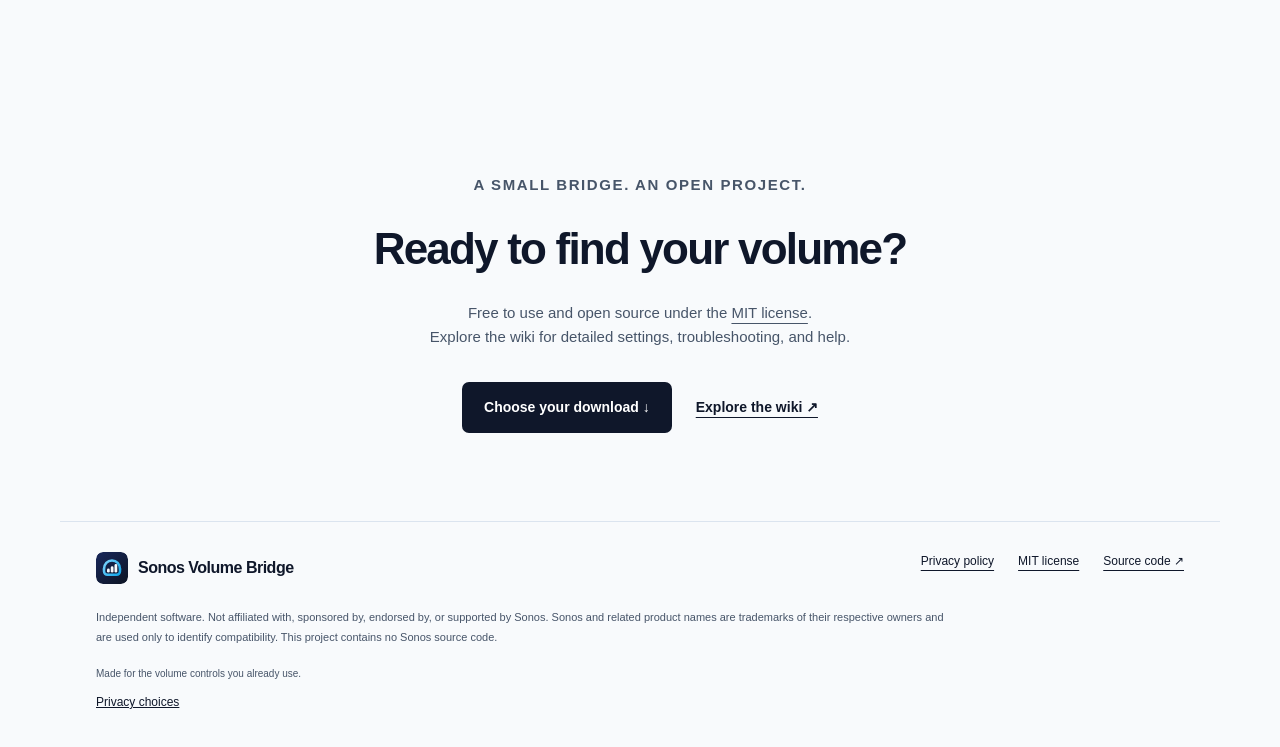
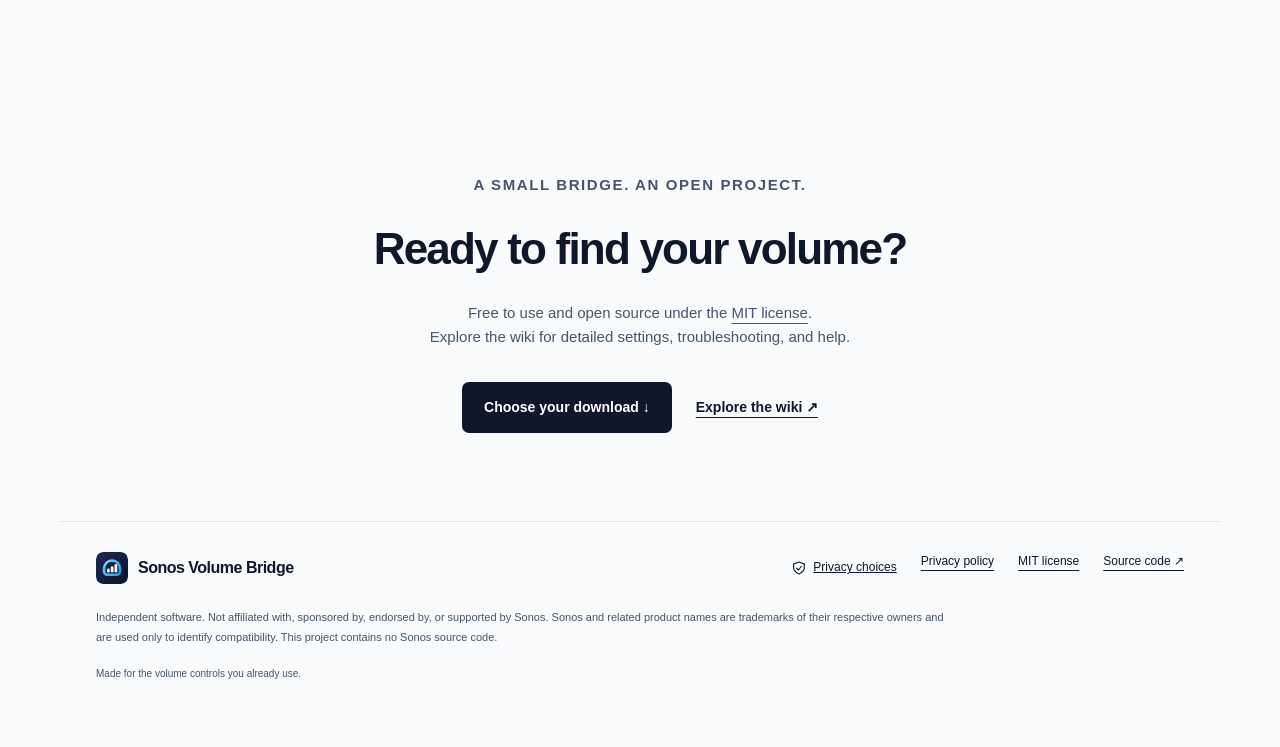
Before and after one commit to MiguelTVMS/sonos-volume-bridge, a website: page pages/index.html in a window 1280 px wide. Shown: the part 3738-4485 px from the top of the page. After the commit the page ends 4455 px from the top, so only its background shows below. Drawn offline with Linux system fonts and the light colour scheme.

Commit message:
fix: place privacy choices in footer links

```diff
--- a/pages/index.html
+++ b/pages/index.html
@@ -515,6 +515,21 @@
           />Sonos Volume Bridge</a
         >
         <div>
+          <button id="consent-open" class="consent-open" type="button">
+            <svg
+              width="16"
+              height="16"
+              viewBox="0 0 24 24"
+              fill="none"
+              stroke="currentColor"
+              stroke-width="1.7"
+              aria-hidden="true"
+            >
+              <path d="M12 3 4 6v6c0 5 8 9 8 9s8-4 8-9V6l-8-3Z" />
+              <path d="m8 12 3 3 5-6" />
+            </svg>
+            Privacy choices
+          </button>
           <a href="privacy.html">Privacy policy</a
           ><a href="license.txt">MIT license</a
           ><a href="https://github.com/MiguelTVMS/sonos-volume-bridge"
@@ -529,9 +544,6 @@
         This project contains no Sonos source code.
       </p>
       <small>Made for the volume controls you already use.</small>
-      <button id="consent-open" class="consent-open" type="button">
-        Privacy choices
-      </button>
       <noscript
         ><p>
           JavaScript is disabled. Optional website tracking is not loaded.
--- a/pages/styles.css
+++ b/pages/styles.css
@@ -838,13 +838,15 @@
 .consent-open {
   background: none;
   border: 0;
-  padding: 8px 0;
+  padding: 0;
   font: inherit;
   font-size: 12px;
   color: var(--ink);
   text-decoration: underline;
   cursor: pointer;
-  display: block;
+  display: inline-flex;
+  align-items: center;
+  gap: 6px;
 }
 @media (max-width: 620px) {
   .consent-banner {
```
Also changed, not shown: pages/privacy.html (+15 -3 lines).
